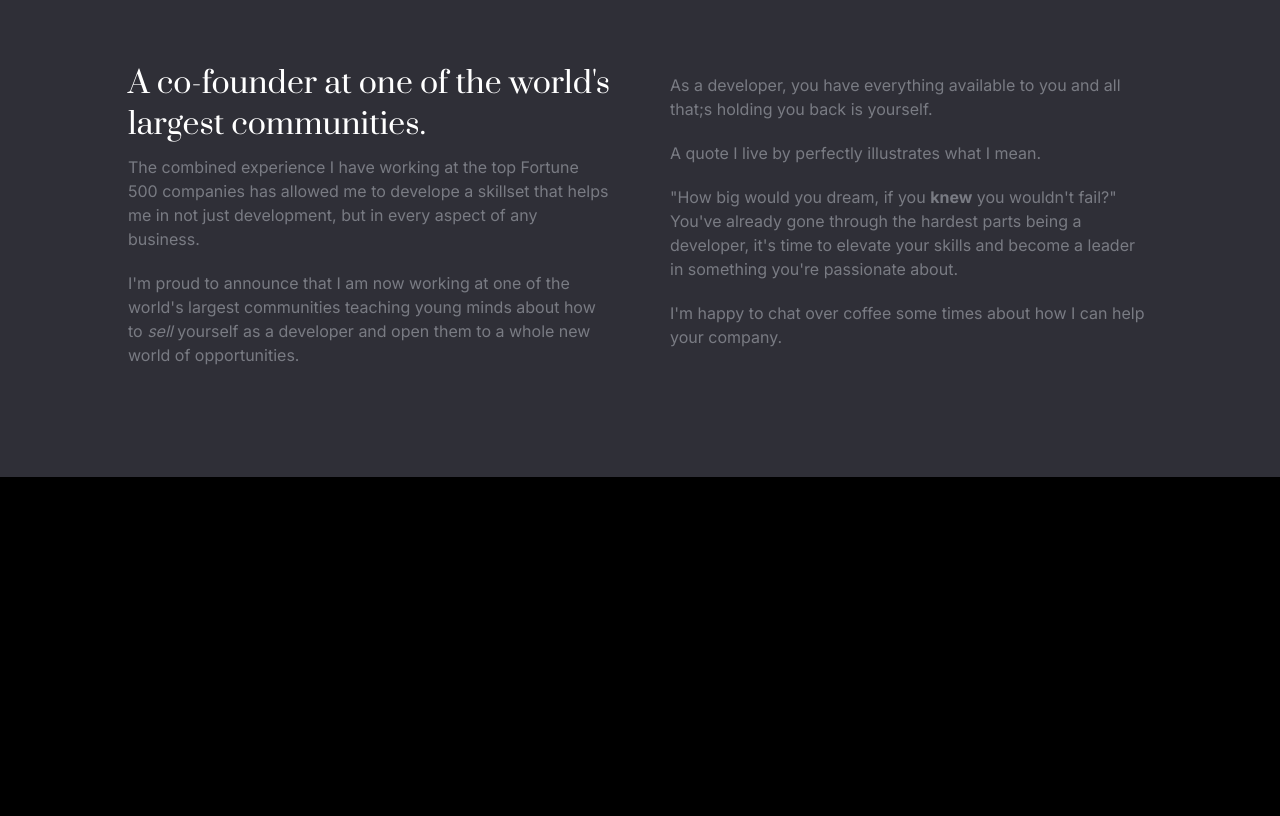
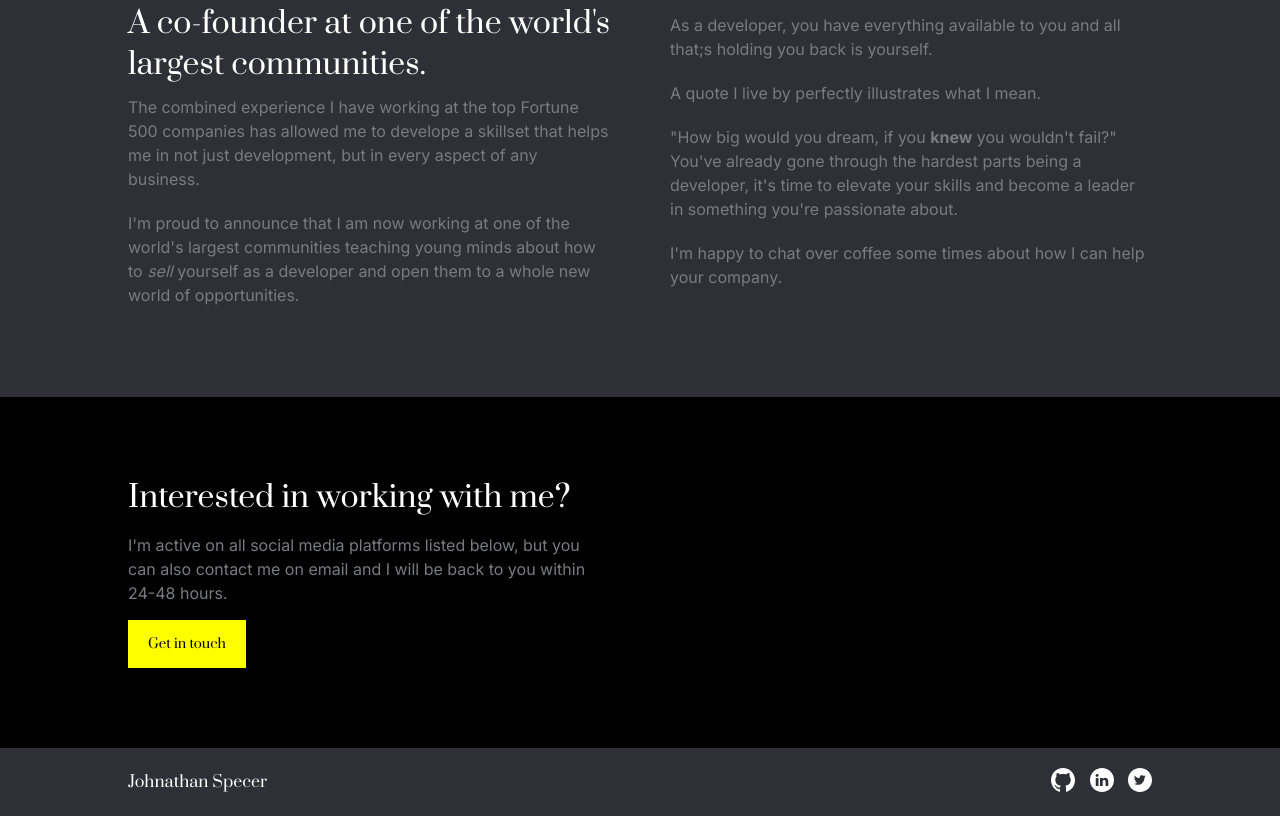
Before and after one commit to ZeljkoDe/Developer-Portfolio, a plain HTML site: page index.html in a window 1280 px wide. Shown: the part 1252-2068 px from the top of the page. Before the commit the page ends 1729 px from the top, so only its background shows below. Drawn offline with Linux system fonts and the light colour scheme; files whose address does not match are found by name.

Commit message:
contact + footer

```diff
--- a/index.html
+++ b/index.html
@@ -10,7 +10,7 @@
 </head>
 
 <body>
-	<nav class="container">
+	<nav>
 		<a href="index.html" class="logo">Johnathan Specer</a>
 		<ul>
 			<li>Articles</li>
@@ -67,6 +67,22 @@
 			</div>
 		</div>
 	</section>
+	<section class="contact">
+		<h2>Interested in working with me?</h2>
+		<p>I'm active on all social media platforms listed below, but you can also contact me on email and I will be back to
+			you within 24-48 hours.</p>
+		<button>Get in touch</button>
+	</section>
+	<footer>
+		<div class="footer__wrapper">
+			<a href="index.html" class="logo">Johnathan Specer</a>
+			<div class="social">
+				<img src="./Assets/Social Icons/Github.svg" alt="Github logo">
+				<img src="./Assets/Social Icons/LinkedIn.svg" alt="LinkedIn logo">
+				<img src="./Assets/Social Icons/Twitter.svg" alt="Twitter logo">
+			</div>
+		</div>
+	</footer>
 </body>
 
 </html>
--- a/style.scss
+++ b/style.scss
@@ -20,7 +20,6 @@ body {
 h1,
 h2 {
   font-family: var(--ff-secondary);
-
 }
 
 h2 {
@@ -31,6 +30,7 @@ h2 {
 a {
   text-decoration: none;
   color: inherit;
+  font-family: var(--ff-secondary);
 }
 
 p {
@@ -63,7 +63,7 @@ button {
   }
 }
 
-.container {
+%container {
   max-width: 1024px;
   margin-left: auto;
   margin-right: auto;
@@ -73,10 +73,6 @@ nav {
   padding-top: 20px;
   display: flex;
   align-items: center;
-
-  a {
-    font-family: var(--ff-secondary);
-  }
 
   ul {
     margin-left: auto;
@@ -98,7 +94,6 @@ nav {
 }
 
 .hero {
-  @extend .container;
   height: 50vh;
 
   h1 {
@@ -120,7 +115,6 @@ nav {
 
 .projects,
 .about__wrapper {
-  @extend .container;
   display: flex;
   justify-content: space-between;
 
@@ -130,7 +124,7 @@ nav {
 }
 
 .projects {
-  margin: 100px auto;
+  margin: 80px auto;
 
   h2 {
     font-weight: 300;
@@ -145,9 +139,43 @@ nav {
 
 .about {
   background: #2f2f37;
-  padding: 100px 0;
+  padding: 80px 0;
 
   p {
     padding: 10px 0;
   }
 }
+
+.contact {
+  margin: 80px auto;
+  p{
+    width: 45%;
+    margin: 15px 0;
+  }
+}
+
+footer {
+  background: #2f2f37;
+
+  padding: 20px 0;
+
+  .footer__wrapper {
+    display: flex;
+    align-items: center;
+    justify-content: space-between;
+
+    .social>*:not(:last-of-type) {
+      margin-right: 10px;
+    }
+  }
+}
+
+
+nav,
+.hero,
+.projects,
+.about__wrapper,
+.contact,
+.footer__wrapper {
+  @extend %container;
+}
```
Also changed, not shown: styles.css, 1 other file.
